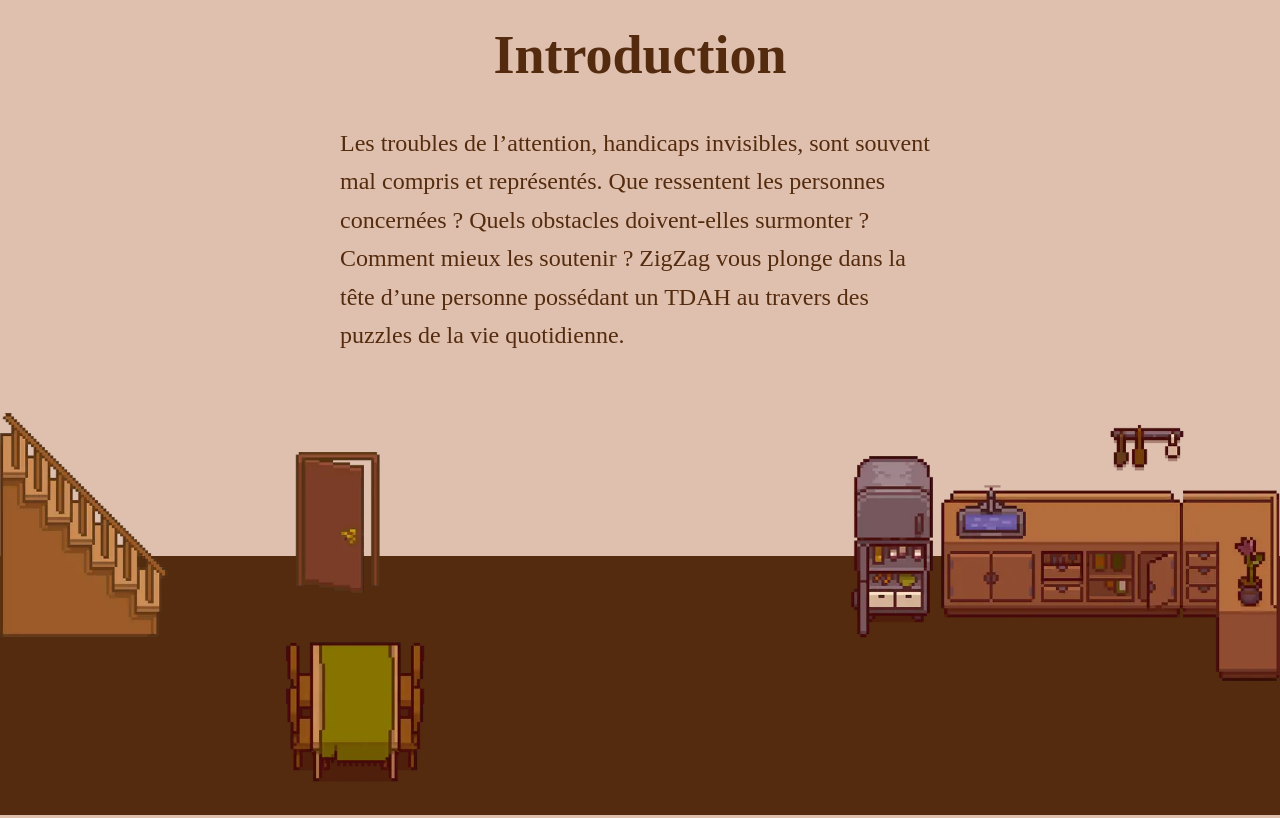
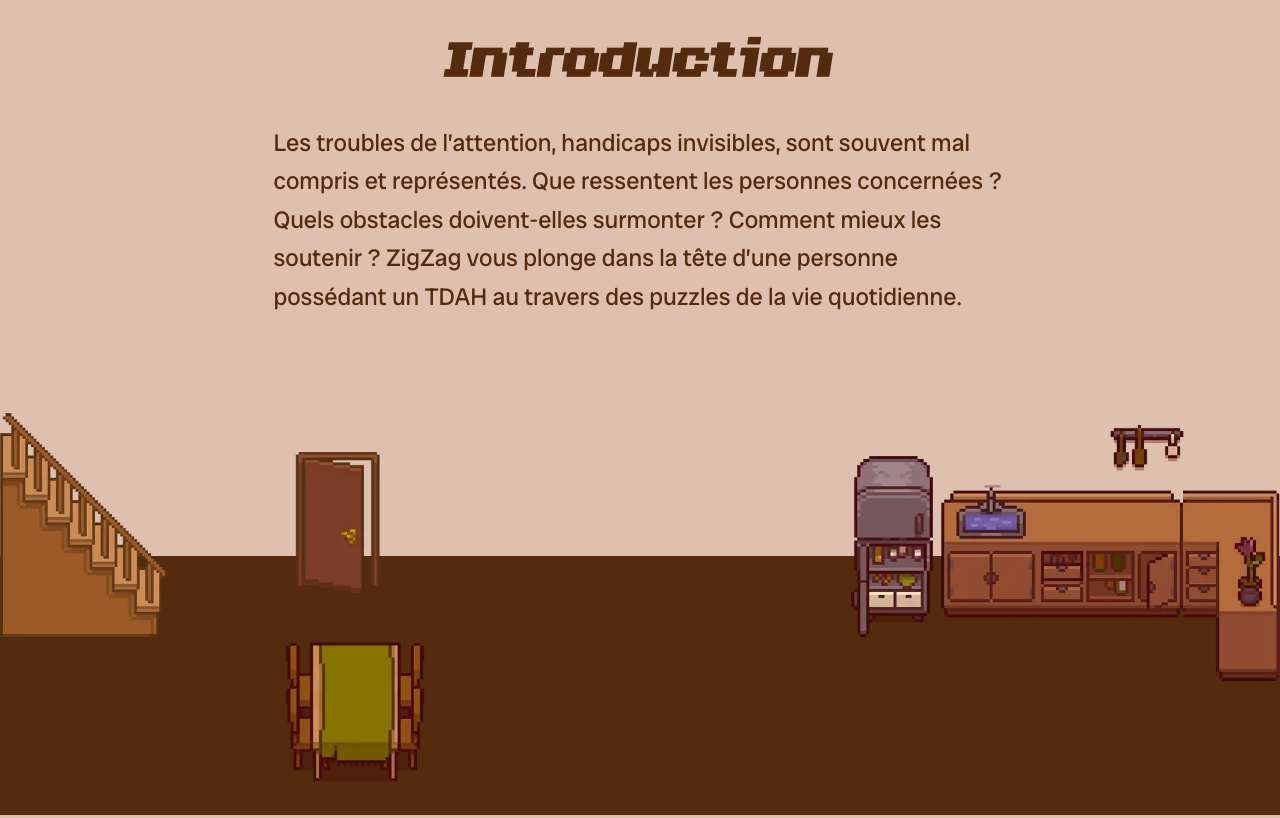
Before and after one commit to Pearlitox/ZigZagSite, a website: page src/index.html in a window 1280 px wide. Shown: the part 841-1659 px from the top of the page. Drawn offline with nearby package versions, Linux system fonts and the light colour scheme.

Commit message:
test fonts

```diff
--- a/src/styles/app.scss
+++ b/src/styles/app.scss
@@ -3,11 +3,11 @@
 
 @font-face {
     font-family: "zigzag";
-    src: url("../assets/font/INVASION2000.TTF") format('TTF');
+    src: url("../assets/font/INVASION2000.TTF") format('truetype');
 }
 @font-face {
     font-family: "canada";
-    src: url("../assets/font/RadioCanadaBig-Regular.ttf")format('ttf');
+    src: url("../assets/font/RadioCanadaBig-Regular.ttf")format('truetype');
 }
 
 ::selection {
```
Also changed, not shown: src/styles/app.css.
